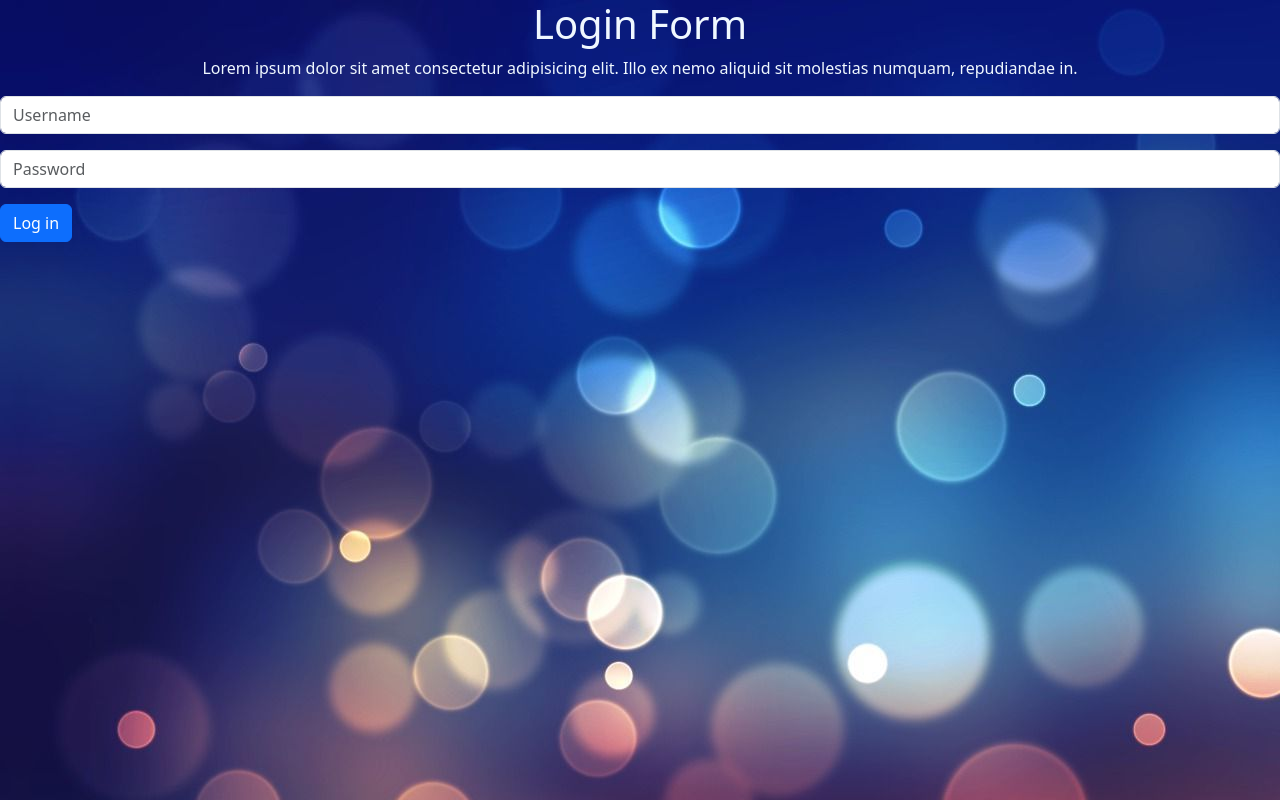
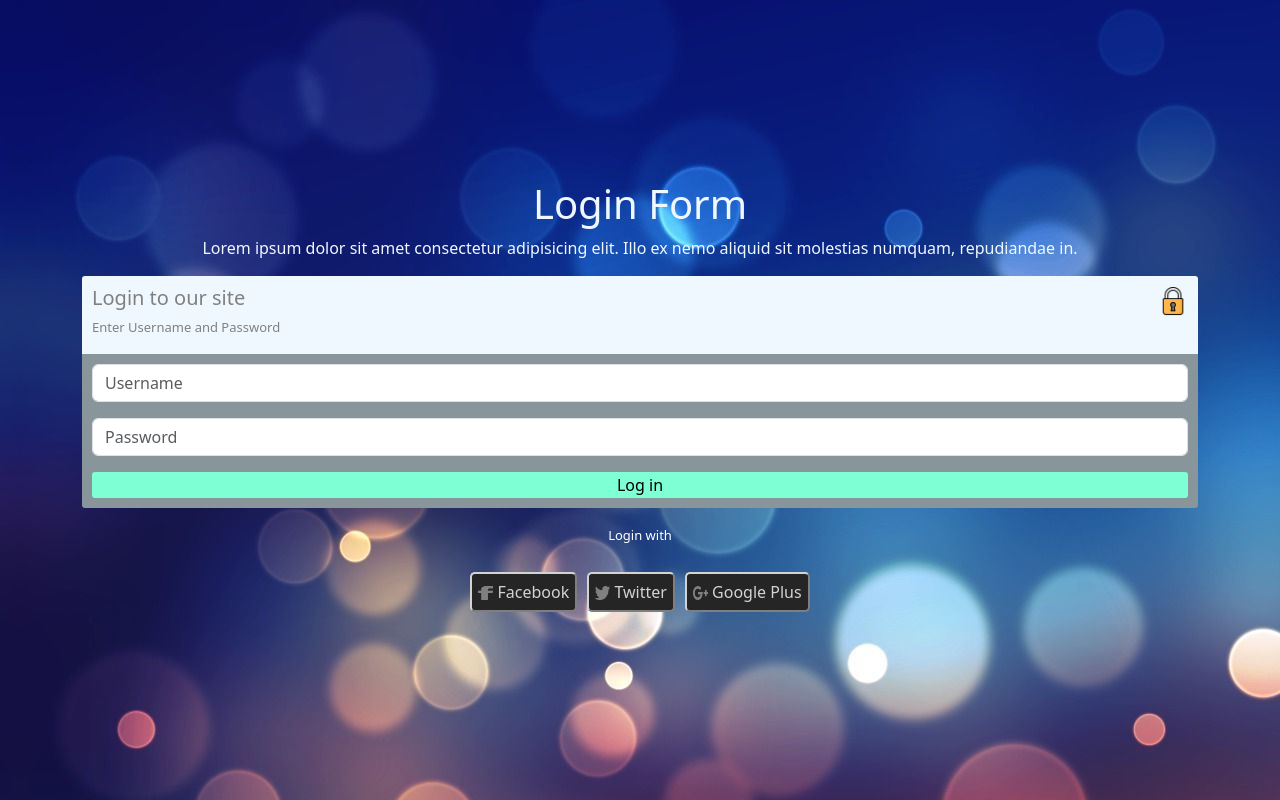
Before and after one commit to OrtziG/ogg-ffs-practica-06-2023, a plain HTML site: page c2-desenvolupamentfrontend/Bootstrap/pages/1.html in a window 1280 px wide. Drawn offline with nearby package versions, Linux system fonts and the light colour scheme.

Commit message:
bootstrap 1

```diff
--- a/c2-desenvolupamentfrontend/Bootstrap/css/1.css
+++ b/c2-desenvolupamentfrontend/Bootstrap/css/1.css
@@ -2,6 +2,99 @@ body {
     background-image: url(../img/loginbackground.jpg);
 }
 
+h2 {
+    font-size: 20px;
+}
+
+#cn-0 {
+    display: flex;
+    height: 100vh;
+    flex-direction: column;
+    justify-content: center;
+}
+
 .logintext {
     color: aliceblue;
+    text-align: center;
 }
+
+#formcontainer {
+    width: 50vw;
+}
+
+#formhead {
+    display: flex;
+    background-color: aliceblue;
+    padding-top: 10px;
+    padding-left: 10px;
+    padding-right: 10px;
+    border-radius: 3px 3px 0 0;
+}
+
+#formhead-text {
+    width: 50vw;
+    color: gray;
+}
+#formhead-text > p {
+    font-size: small;
+}
+
+#formhead-candado {
+    width: 50vw;
+    text-align: right;
+}
+.candado {
+    height: 30px;
+    width: 30px;
+}
+
+#formmain {
+    background-color: rgb(136, 150, 155);
+    padding: 10px;
+    border-radius: 0 0 3px 3px;
+}
+
+.loginbtn {
+    width: 100%;
+    background-color: aquamarine;
+    border-radius: 3px;
+    border-width: 0;
+}
+.loginbtn:hover {
+    background-color: rgb(102, 201, 170);
+}
+
+#loginwithtext {
+    display: flex;
+    height: 7vh;
+    align-items: center;
+    justify-content: center;
+    color: white;
+    font-size: small;
+}
+
+#loginwithimg {
+    display: flex;
+    align-items: center;
+    justify-content: center;
+    height: 7vh;
+}
+
+#loginwithimg > button {
+    background-color: rgb(37, 37, 37);
+    color: lightgrey;
+    height: 40px;
+    border-color: lightgray;
+    border-radius: 5px;
+}
+
+#loginwithimg > #t, #gplus {
+    margin-left: 10px;
+}
+
+#loginwithimg > button > img {
+    margin: auto;
+    align-self: center;
+    height: 14px;
+    width: 15px;
+}
--- a/c2-desenvolupamentfrontend/Bootstrap/pages/1.html
+++ b/c2-desenvolupamentfrontend/Bootstrap/pages/1.html
@@ -8,15 +8,29 @@
     <link rel="stylesheet" href="../css/1.css">
 </head>
 <body>
-    <div class="container text-center">
+
+    <div class="container" id="cn-0">
         <div class="row">
             <div class="col logintext">
                 <h1>Login Form</h1>
                 <p>Lorem ipsum dolor sit amet consectetur adipisicing elit. Illo ex nemo aliquid sit molestias numquam, repudiandae in.</p>
             </div>
         </div>
+
+        <div class="row">
+            <div class="col-12">
+                <div id="formhead">
+                    <div id="formhead-text">
+                        <h2>Login to our site</h2>
+                        <p>Enter Username and Password</p>
                     </div>
-
+                    <div id="formhead-candado">
+                        <img class="candado" src="../img/candado.png">
+                    </div>
+                </div>
+            </div>
+            <div class="col">
+                <div id="formmain">
                     <form>
                         <div class="mb-3">
                             <input type="username" class="form-control" id="exampleInputEmail1" aria-describedby="UsernameHelp" placeholder="Username">
@@ -24,7 +38,31 @@
                         <div class="mb-3">
                             <input type="password" class="form-control" id="exampleInputPassword1" placeholder="Password">
                         </div>
-        <button type="submit" class="btn btn-primary">Log in</button>
+                        <button type="submit" class="loginbtn">Log in</button>
                     </form>
+                </div>
+            </div>
+        </div>
+
+        <div class="row">
+            <div class="col">
+                <div id="loginwithtext">Login with</div>
+                <div id="loginwithimg">
+                    <button id="f">
+                        <img src="../img/f.png" alt="facebook">
+                        Facebook
+                    </button>
+                    <button id="t">
+                        <img src="../img/t.png" alt="Twitter">
+                        Twitter
+                    </button>
+                    <button id="gplus">
+                        <img src="../img/gplus.png" alt="Google Plus">
+                        Google Plus
+                    </button>
+                </div>
+            </div>
+        </div>
+    </div>
 </body>
 </html>
```
Also changed, not shown: c2-desenvolupamentfrontend/Bootstrap/img/candado.png (added), c2-desenvolupamentfrontend/Bootstrap/img/f.png (added), c2-desenvolupamentfrontend/Bootstrap/img/gplus.png (added), c2-desenvolupamentfrontend/Bootstrap/img/t.png (added). Lines whose indentation alone changed are shown as unchanged.
